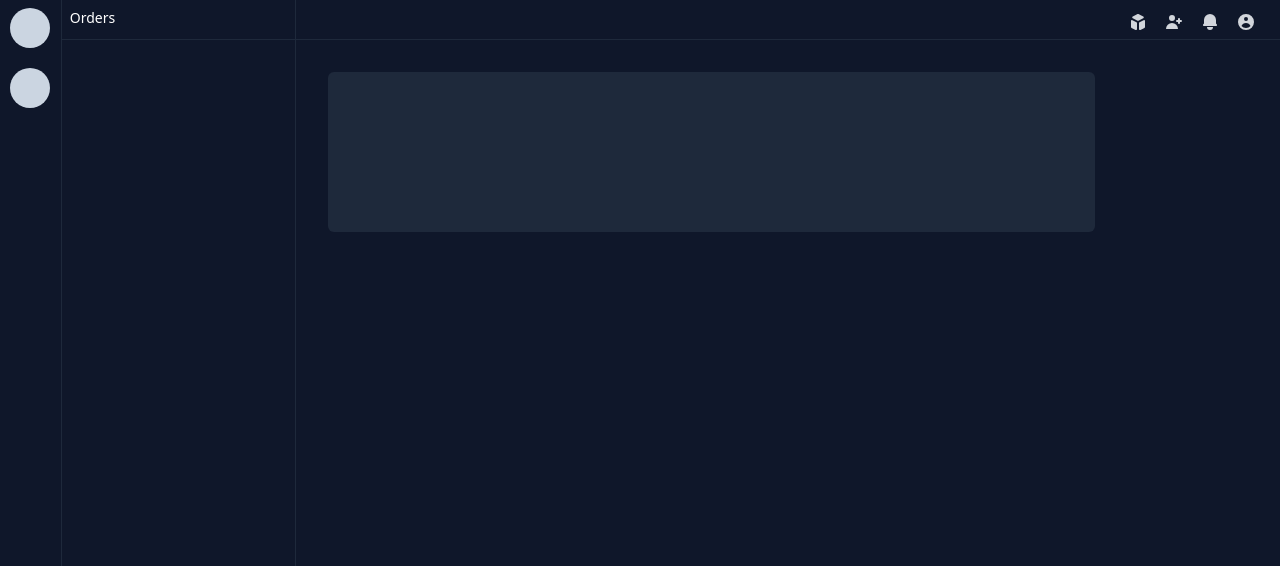
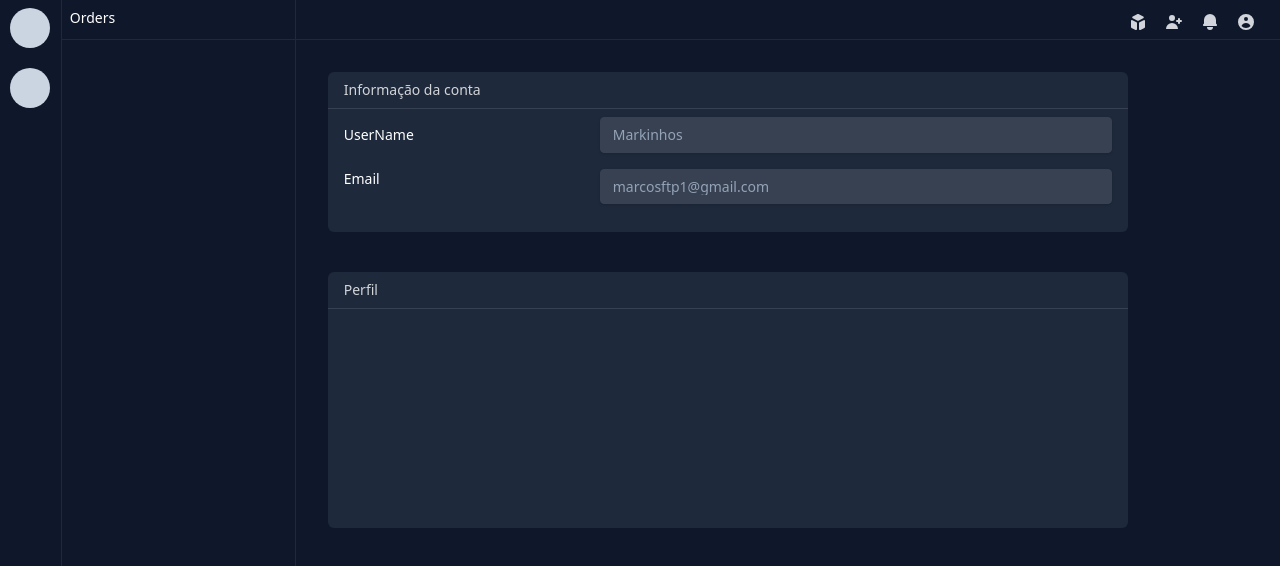
Before and after one commit to Marcos-Nacimento/onboarding, a React (Create React App) app: page /account in a window 1280 px wide. Shown: the top 566 px of the page. Built offline with nearby package versions, Linux system fonts and the light colour scheme.

Commit message:
refactoring

```diff
--- a/src/pages/account.tsx
+++ b/src/pages/account.tsx
@@ -2,8 +2,34 @@ import React from "react";
 
 const Account: React.FC = () => {
     return (
-        <div className="p-8">
-            <div className="h-40 w-5/6 bg-slate-800 rounded-md">
+        <div className="flex flex-col space-y-10 p-8 select-none">
+            <div className="h-40 w-auto max-w-[50rem] bg-slate-800 rounded-md">
+                <div className="border border-x-0 border-t-0 border-gray-700">
+                    <p className="text-white text-sm p-2 ml-2 opacity-80">Informação da conta</p>
+                </div>
+                <div className="flex justify-between items-center px-4 py-2 font-body">
+                    <p className="text-white text-sm">UserName</p>
+                    <input
+                        type="text"
+                        readOnly
+                        className="shadow appearance-none bg-gray-700 border-gray-700 border rounded w-full max-w-lg py-2 px-3 text-slate-400 text-sm leading-tight focus:outline-none focus:shadow-outline"
+                        value="Markinhos"
+                    />
+                </div>
+                <div className="flex justify-between px-4 py-2">
+                    <p className="text-white text-sm">Email</p>
+                    <input
+                        type="text"
+                        readOnly
+                        className="shadow appearance-none bg-gray-700 border-gray-700 border rounded w-full max-w-lg py-2 px-3 text-slate-400 text-sm leading-tight focus:outline-none focus:shadow-outline"
+                        value="marcosftp1@gmail.com"
+                    />
+                </div>
+            </div>
+            <div className="h-64 w-auto max-w-[50rem] bg-slate-800 rounded-md">
+                <div className="border border-x-0 border-t-0 border-gray-700">
+                    <p className="text-white text-sm p-2 ml-2 opacity-80">Perfil</p>
+                </div>
 
             </div>
         </div>
```
Also changed, not shown: src/types/accountInformation.ts (added, +8 -0 lines).
